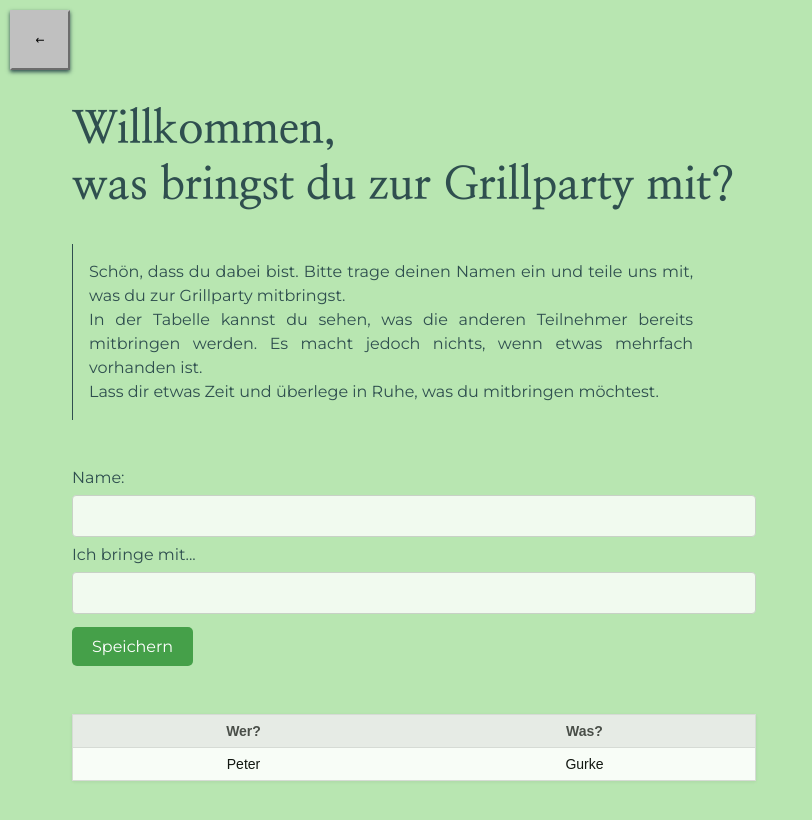
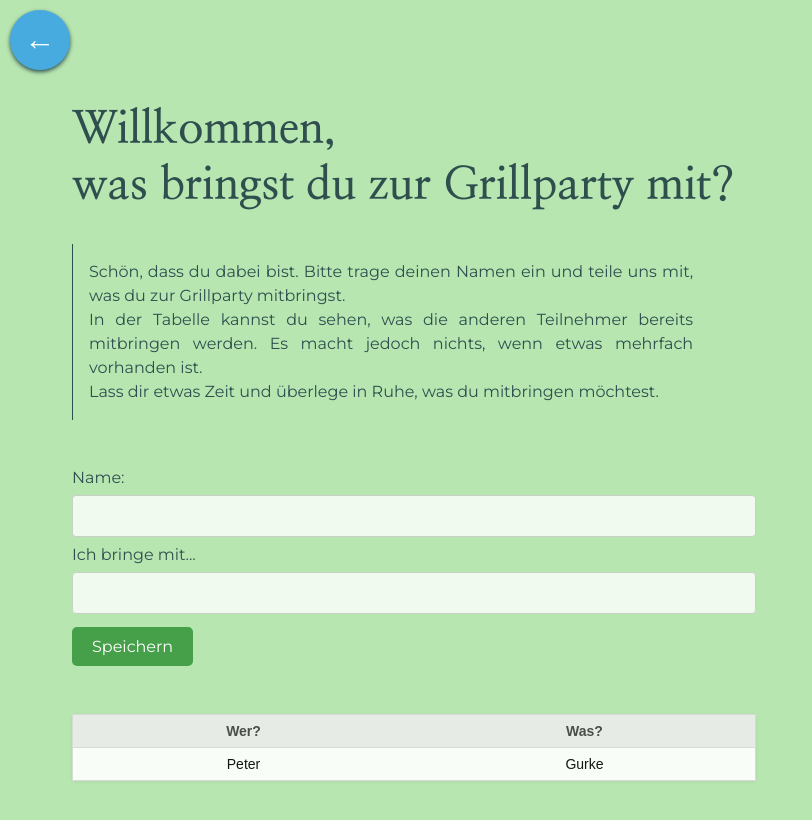
Before and after one commit to MSPK-git/emotion-web, a React (Create React App) app: page / in a window 1280 px wide. Both pictures are taken after a click on the element "Emoticon One". Shown: the top 820 px of the page, without its empty margins (0-812 px from the left). Built offline with nearby package versions, Linux system fonts and the light colour scheme.

Commit message:
added button-nostalgia to button class only for emotion.two

```diff
--- a/src/App.tsx
+++ b/src/App.tsx
@@ -24,9 +24,13 @@ export default function App() {
   return (
     <>
       {emotion !== Emotion.none ? (
-        <button className="round-1 button-float button-nostalgia" onClick={() => setEmotion(Emotion.none)}>
-          ←
-        </button>
+        <button
+        className={`round-1 button-float ${emotion === Emotion.two ? "button-nostalgia" : ""}`}
+        onClick={() => setEmotion(Emotion.none)}
+      >
+        ←
+      </button>
+
       ) : (
         <div className="App">
           <header className="App-header">
--- a/src/components/emoticon_2/EmoticonTwo.css
+++ b/src/components/emoticon_2/EmoticonTwo.css
@@ -47,6 +47,7 @@ select {
   font-size: 12px;
   background-color: #c0c0c0; /* classic gray background */
   border: 1px solid black;
+  border-radius: 0;
   padding: 2px 4px;
   color: black;
   appearance: none;
@@ -97,8 +98,6 @@ select:active, select:hover {
   border: 2px inset #c0c0c0;
 }
 
-
-
 .outer {
   position: relative;
   display: flex;
```
